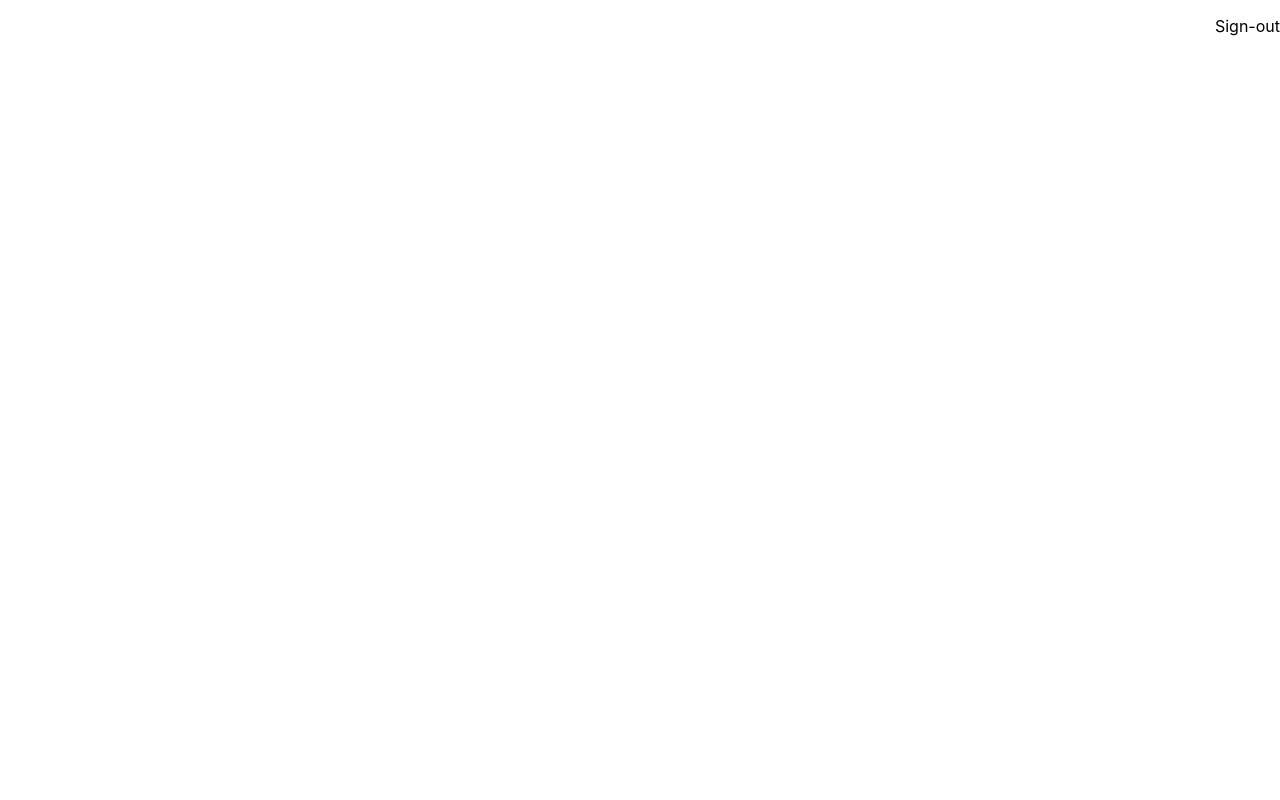
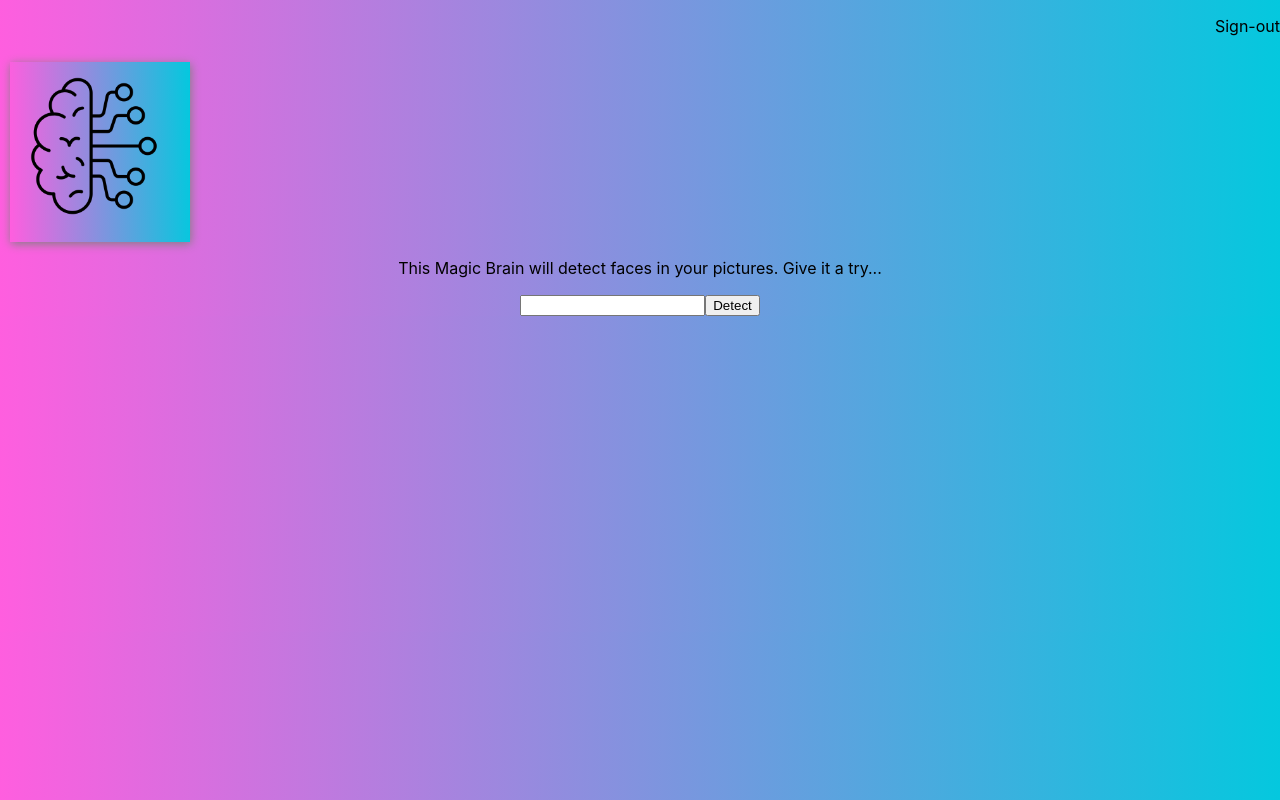
Before and after one commit to fabio-teichmann/web-smart-brain, a React (Create React App) app: page / in a window 1280 px wide. Built offline with nearby package versions, Linux system fonts and the light colour scheme.

Commit message:
integration of new components into app

```diff
--- a/src/App.js
+++ b/src/App.js
@@ -1,12 +1,18 @@
+import React from 'react';
 import './App.css';
 import Navigation from './components/Navigation/Navigation';
+import Logo from './components/Logo/Logo';
+import ImageLinkForm from './components/ImageLinkForm/ImageLinkForm';
+
 
 function App() {
   return (
     <div className="App">
       <Navigation />
-      {/* {<Logo />
+      <Logo />
       <ImageLinkForm />
+      {/* {
+
       <FaceRecognition />} */}
     </div>
   );
--- a/src/index.css
+++ b/src/index.css
@@ -5,6 +5,7 @@ body {
     sans-serif;
   -webkit-font-smoothing: antialiased;
   -moz-osx-font-smoothing: grayscale;
+  background: linear-gradient(89deg, #FF5EDF 0%, #04C8DE 100%);
 }
 
 code {
```
